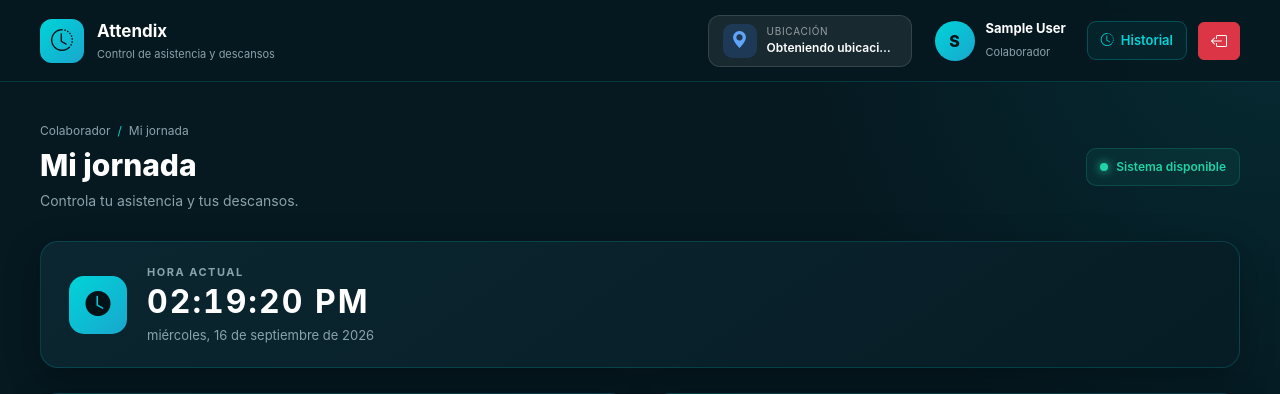
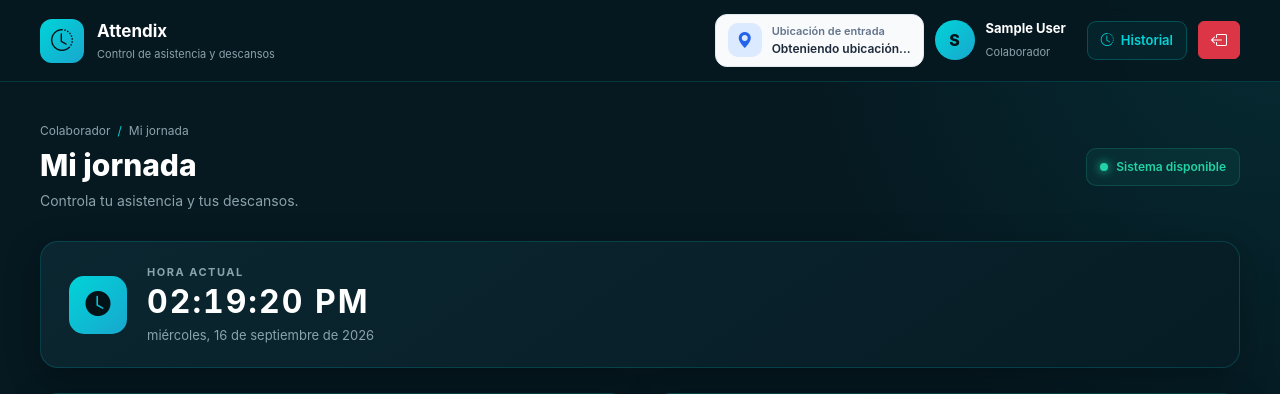
Before and after one commit to el-dino19/Attendix, a Flask app: page /Attendix/dashboard in a window 1280 px wide. Shown: the top 394 px of the page. Run offline with Flask 3, Linux system fonts and the light colour scheme; the visitor is signed in with stand-in values (Sample User, id 1); data that the repository does not hold is empty.

Commit message:
Implementacion de la Ubicaion

```diff
--- a/app/static/css/dashboard_empleado.css
+++ b/app/static/css/dashboard_empleado.css
@@ -1942,89 +1942,79 @@ main .reloj-card {
 }
 
 /* =====================================================
-   UBICACIÓN
-====================================================== */
+   UBICACIÓN EN HEADER
+===================================================== */
 
 .header-location {
     display: flex;
-    align-items: center;
+    align-items: flex-start;
     gap: 10px;
-    padding: 8px 14px;
-    margin-right: 12px;
-
-    background: rgba(255, 255, 255, 0.08);
-    border: 1px solid rgba(255, 255, 255, 0.12);
+
+    max-width: 420px;
+    min-width: 180px;
+
+    padding: 8px 12px;
 
     border-radius: 12px;
 
-    color: white;
-
-    min-width: 170px;
+    background: #f8fafc;
+    border: 1px solid #e2e8f0;
+
+    box-sizing: border-box;
 }
 
 .location-icon {
     width: 34px;
     height: 34px;
 
+    min-width: 34px;
+
     display: flex;
     align-items: center;
     justify-content: center;
 
-    border-radius: 9px;
-
-    background: rgba(59, 130, 246, 0.18);
-    color: #60a5fa;
-
-    font-size: 17px;
+    border-radius: 10px;
+
+    background: #dbeafe;
+    color: #2563eb;
 }
 
 .location-info {
+    min-width: 0;
+    flex: 1;
+
     display: flex;
     flex-direction: column;
-
-    min-width: 0;
 }
 
 .location-info span {
-    font-size: 10px;
-    text-transform: uppercase;
-    letter-spacing: 0.7px;
-
-    color: rgba(255, 255, 255, 0.55);
+    font-size: 11px;
+    font-weight: 600;
+
+    color: #64748b;
+
+    margin-bottom: 2px;
 }
 
 .location-info strong {
     font-size: 12px;
     font-weight: 600;
 
-    color: white;
-
-    white-space: nowrap;
-    overflow: hidden;
-    text-overflow: ellipsis;
-
-    max-width: 130px;
-}
-
-
-/* =====================================================
-   RESPONSIVE
-====================================================== */
-
-@media (max-width: 900px) {
+    color: #1e293b;
+
+    line-height: 1.4;
+
+    white-space: normal;
+
+    overflow-wrap: anywhere;
+    word-break: break-word;
+}
+
+@media (max-width: 768px) {
 
     .header-location {
-        min-width: auto;
-        padding: 7px;
-        margin-right: 5px;
-    }
-
-    .location-info {
-        display: none;
-    }
-
-    .location-icon {
-        width: 36px;
-        height: 36px;
-    }
-}
+        max-width: 100%;
+        width: 100%;
+    }
+
+}
--- a/app/templates/empleado/dashboard.html
+++ b/app/templates/empleado/dashboard.html
@@ -78,16 +78,26 @@
           </div>
 
           <div class="location-info">
-            <span>Ubicación</span>
-            <strong id="ubicacion-texto">Obteniendo ubicación...</strong>
+            <span>Ubicación de entrada</span>
+
+            {% if jornada and jornada.direccion %}
+
+            <strong id="ubicacion-texto"> {{ jornada.direccion }} </strong>
+
+            {% else %}
+
+            <strong id="ubicacion-texto"> Ubicación no disponible </strong>
+
+            {% endif %}
           </div>
         </div>
+
         <div class="user-avatar">{{ session["nombre"][0]|upper }}</div>
 
         <div class="user-info">
           <strong> {{ session["nombre"] }} </strong>
 
-          <small> Colaborador</small>
+          <small> Colaborador </small>
         </div>
 
         <!-- HISTORIAL -->
```
